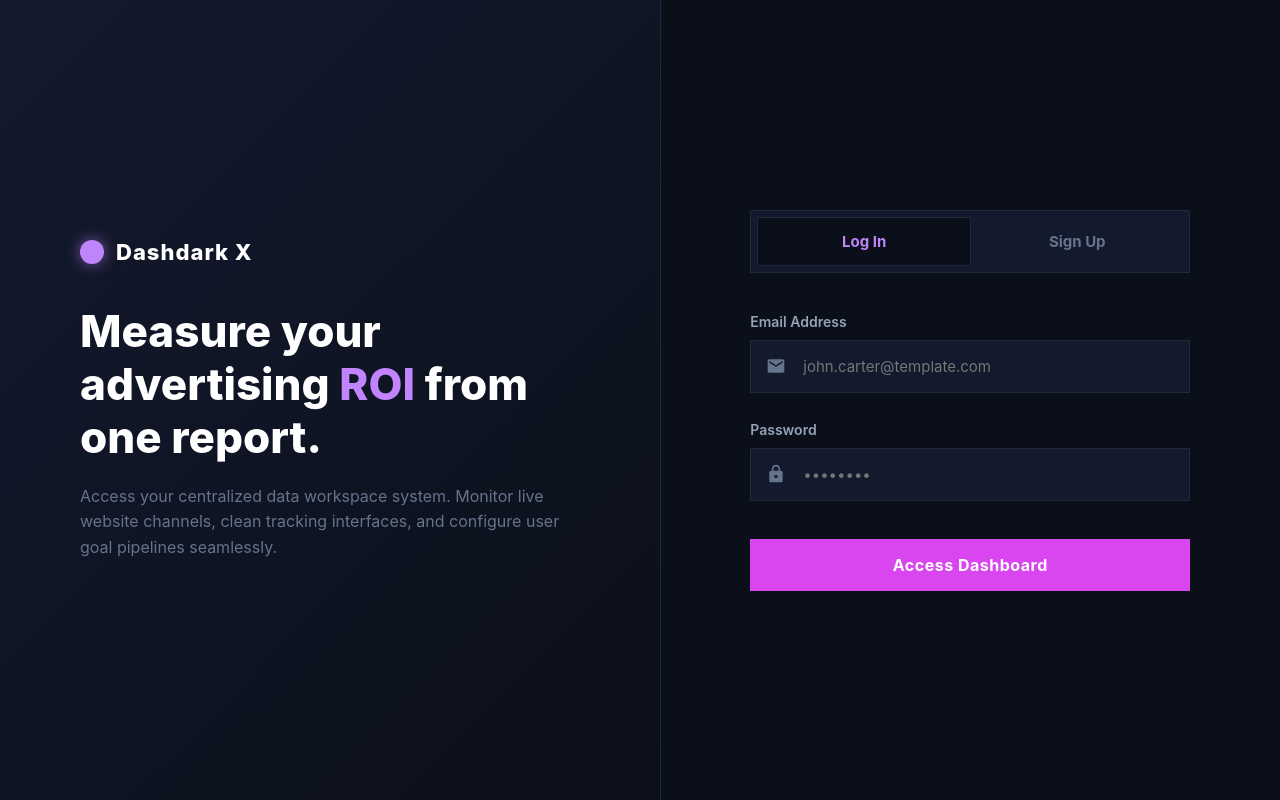
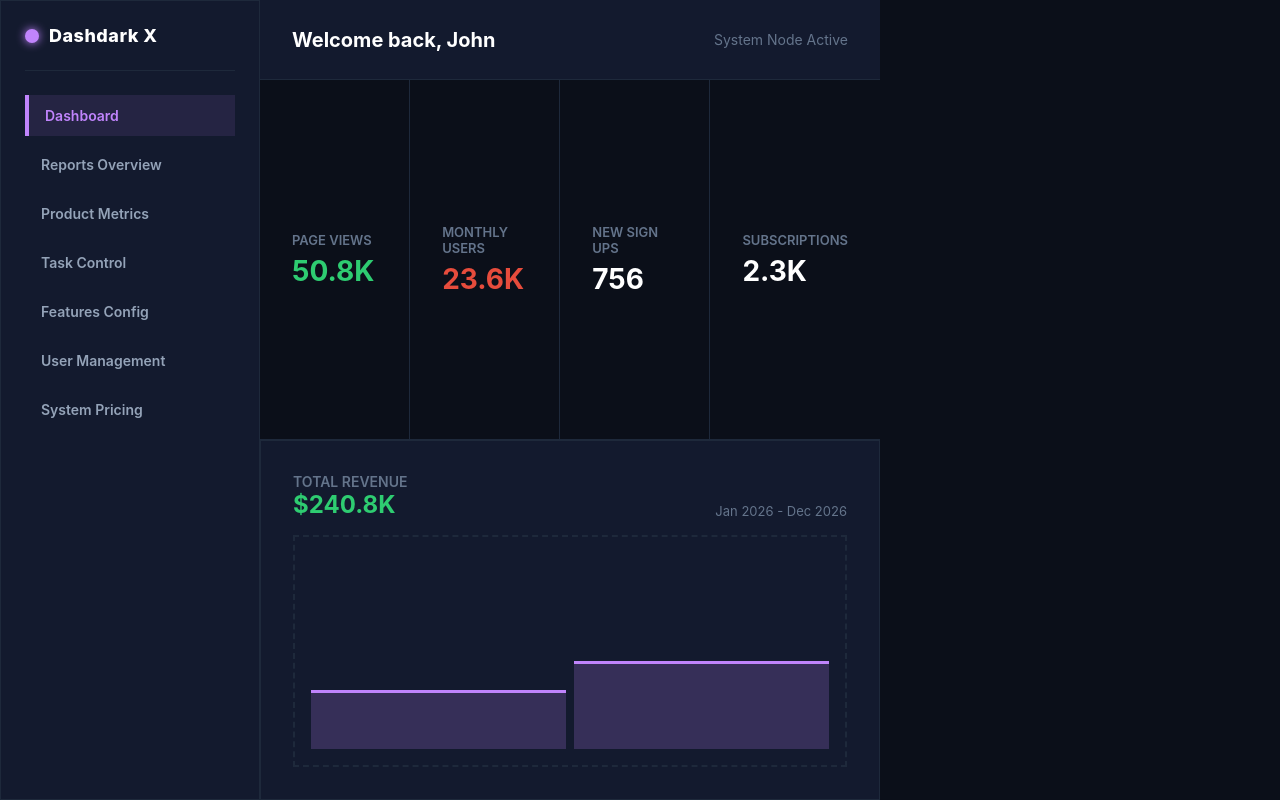
Before and after one commit to nayan2408/Signup-Page, a plain HTML site: page index.html in a window 1280 px wide. Drawn offline with Linux system fonts and the light colour scheme.

Commit message:
Update title and improve layout styles in index.html

```diff
--- a/index.html
+++ b/index.html
@@ -3,203 +3,270 @@
 <head>
     <meta charset="UTF-8">
     <meta name="viewport" content="width=device-width, initial-scale=1.0">
-    <title>Dashdark X - Enterprise Platform</title>
+    <title>Dashdark X - Complete Full Page Enterprise Platform</title>
     <style>
-        /* Fullscreen Layout Reset */
+        /* Force screen containment - zero margins, no blank gaps, no double scrollbars */
         * {
             box-sizing: border-box;
             margin: 0;
             padding: 0;
-            font-family: -apple-system, BlinkMacSystemFont, "Segoe UI", Roboto, Helvetica, Arial, sans-serif;
+            font-family: -apple-system, BlinkMacSystemFont, "Segoe UI", Roboto, sans-serif;
         }
 
-        body {
+        html, body {
+            width: 100%;
+            height: 100vh;
             background-color: #0b0f19;
-            min-height: 100vh;
-            display: flex;
+            color: #ffffff;
+            overflow: hidden;
         }
 
-        /* 50/50 Full Width Split Container */
-        .split-screen {
-            display: flex;
+        /* 3-Column Full Page Grid System spanning the absolute entire window */
+        .full-page-grid {
+            display: grid;
+            grid-template-columns: 260px 1fr 400px;
             width: 100vw;
-            min-height: 100vh;
+            height: 100vh;
         }
 
-        /* Left Side: Massive Branding & Analytics Welcome Panel */
-        .branding-side {
-            flex: 1;
-            background: linear-gradient(135deg, #131a2e 0%, #0b0f19 100%);
+        /* Common tile system styling to mimic dashboard data components */
+        .grid-tile {
+            background-color: #131a2e;
+            border: 1px solid #1e293b;
+            padding: 24px;
+            display: flex;
+            flex-direction: column;
+        }
+
+        /* COL 1: Structural Left Sidebar Panel */
+        .sidebar-panel {
+            grid-column: 1;
             border-right: 1px solid #1e293b;
+            justify-content: flex-start;
+            gap: 8px;
+        }
+
+        .brand-container {
+            display: flex;
+            align-items: center;
+            gap: 10px;
+            padding-bottom: 24px;
+            border-bottom: 1px solid #1e293b;
+            margin-bottom: 16px;
+        }
+
+        .brand-dot {
+            width: 14px;
+            height: 14px;
+            background-color: #c084fc;
+            border-radius: 50%;
+            box-shadow: 0 0 10px #c084fc;
+        }
+
+        .brand-txt {
+            font-size: 18px;
+            font-weight: 800;
+            letter-spacing: 0.5px;
+        }
+
+        .nav-item {
+            padding: 12px 16px;
+            color: #94a3b8;
+            font-size: 14px;
+            font-weight: 600;
+            cursor: pointer;
+            transition: all 0.2s;
+        }
+
+        .nav-item.active {
+            background-color: rgba(192, 132, 252, 0.1);
+            color: #c084fc;
+            border-left: 4px solid #c084fc;
+        }
+
+        /* COL 2: Central Analytics Monitor Space */
+        .analytics-space {
+            grid-column: 2;
+            display: grid;
+            grid-template-rows: 80px 1fr 1fr;
+            height: 100%;
+            background-color: #0b0f19;
+        }
+
+        .top-navbar {
+            grid-row: 1;
+            background-color: #131a2e;
+            border-bottom: 1px solid #1e293b;
+            display: flex;
+            align-items: center;
+            justify-content: space-between;
+            padding: 0 32px;
+        }
+
+        .navbar-title {
+            font-size: 20px;
+            font-weight: 700;
+        }
+
+        /* Sub-grid filling the top section of analytics window space */
+        .metrics-subgrid {
+            grid-row: 2;
+            display: grid;
+            grid-template-columns: repeat(4, 1fr);
+            border-bottom: 1px solid #1e293b;
+        }
+
+        .metric-card {
+            border-right: 1px solid #1e293b;
+            padding: 32px;
             display: flex;
             flex-direction: column;
             justify-content: center;
-            padding: 80px;
         }
 
-        .brand-logo-wrapper {
-            display: flex;
-            align-items: center;
-            gap: 12px;
-            margin-bottom: 40px;
+        .metric-card:last-child {
+            border-right: none;
         }
 
-        .brand-circle {
-            width: 24px;
-            height: 24px;
-            background-color: #c084fc;
-            border-radius: 50%;
-            box-shadow: 0 0 15px rgba(192, 132, 252, 0.6);
+        .metric-label {
+            font-size: 13px;
+            color: #64748b;
+            font-weight: 600;
+            text-transform: uppercase;
+            margin-bottom: 6px;
         }
 
-        .brand-title-text {
-            font-size: 22px;
-            font-weight: 800;
-            color: #ffffff;
-            letter-spacing: 1px;
+        .metric-val {
+            font-size: 28px;
+            font-weight: 700;
         }
 
-        .hero-title {
-            font-size: 44px;
-            font-weight: 800;
-            color: #ffffff;
-            line-height: 1.2;
-            margin-bottom: 20px;
+        .metric-val.green { color: #2ecc71; }
+        .metric-val.red { color: #e74c3c; }
+
+        /* Chart Simulation Visualization box filling the bottom row space */
+        .visualization-box {
+            grid-row: 3;
+            padding: 32px;
+            display: flex;
+            flex-direction: column;
+            justify-content: space-between;
         }
 
-        .hero-title span {
-            color: #c084fc;
+        .chart-header {
+            display: flex;
+            justify-content: space-between;
+            margin-bottom: 16px;
         }
 
-        .hero-subtitle {
-            font-size: 16px;
-            color: #64748b;
-            line-height: 1.6;
-            max-width: 500px;
+        .mock-graph-container {
+            flex: 1;
+            border: 2px dashed #1e293b;
+            display: flex;
+            align-items: flex-end;
+            gap: 8px;
+            padding: 16px;
         }
 
-        /* Right Side: Interactive Authentication Panel */
-        .form-side {
+        .mock-bar {
             flex: 1;
-            background-color: #0b0f19;
-            display: flex;
+            background-color: rgba(192, 132, 252, 0.2);
+            border-top: 3px solid #c084fc;
+            transition: height 0.5s;
+        }
+
+        /* COL 3: Structural Right Access & Authentication Panel */
+        .auth-panel {
+            grid-column: 3;
+            border-left: 1px solid #1e293b;
             justify-content: center;
             align-items: center;
-            padding: 60px;
+            padding: 48px;
         }
 
         .auth-wrapper {
             width: 100%;
-            max-width: 440px;
         }
 
-        /* Modern Navigation Control System */
-        .tab-bar {
+        .tab-menu {
             display: flex;
-            background-color: #131a2e;
-            padding: 6px;
-            margin-bottom: 40px;
+            background-color: #0b0f19;
+            padding: 4px;
+            margin-bottom: 32px;
             border: 1px solid #1e293b;
         }
 
-        .tab-item {
+        .tab-btn {
             flex: 1;
-            padding: 14px 0;
+            padding: 12px 0;
             background: none;
             border: none;
-            font-size: 15px;
+            font-size: 14px;
             font-weight: 700;
             color: #64748b;
             cursor: pointer;
-            text-align: center;
-            transition: all 0.2s ease;
         }
 
-        .tab-item.active {
-            background-color: #0b0f19;
+        .tab-btn.active {
+            background-color: #131a2e;
             color: #c084fc;
             border: 1px solid #1e293b;
         }
 
-        .panel-view {
+        .form-view {
             display: none;
         }
 
-        .panel-view.active {
+        .form-view.visible {
             display: block;
         }
 
-        /* Form Inputs with SVG Icon Wrappers */
-        .input-row {
-            margin-bottom: 28px;
+        .input-block {
+            margin-bottom: 24px;
         }
 
-        .input-row label {
+        .input-block label {
             display: block;
-            margin-bottom: 10px;
-            font-size: 14px;
+            margin-bottom: 8px;
+            font-size: 13px;
             font-weight: 600;
             color: #94a3b8;
         }
 
-        .input-container {
-            position: relative;
-            display: flex;
-            align-items: center;
-        }
-
-        .input-container svg {
-            position: absolute;
-            left: 16px;
-            width: 20px;
-            height: 20px;
-            fill: #64748b;
-            transition: fill 0.2s ease;
-        }
-
-        .input-container input {
+        .input-block input {
             width: 100%;
-            padding: 16px 16px 16px 52px;
+            padding: 14px;
             border: 1px solid #1e293b;
-            background-color: #131a2e;
+            background-color: #0b0f19;
             font-size: 15px;
             color: #ffffff;
             outline: none;
-            transition: all 0.2s ease;
         }
 
-        .input-container input:focus {
+        .input-block input:focus {
             border-color: #c084fc;
         }
 
-        .input-container input:focus + svg {
-            fill: #c084fc;
-        }
-
-        /* Expansive Action Buttons */
-        .submit-action {
+        .action-submit {
             width: 100%;
-            padding: 16px;
+            padding: 14px;
             border: none;
             background-color: #d946ef;
             color: #ffffff;
-            font-size: 16px;
+            font-size: 15px;
             font-weight: 700;
             cursor: pointer;
             letter-spacing: 0.5px;
-            transition: all 0.2s ease;
-            margin-top: 10px;
         }
 
-        .submit-action:hover {
+        .action-submit:hover {
             background-color: #c026d3;
-            box-shadow: 0 0 20px rgba(217, 70, 239, 0.4);
+            box-shadow: 0 0 15px rgba(217, 70, 239, 0.4);
         }
 
-        /* Notification Banner */
-        .notice-banner {
+        .sys-alert {
             margin-bottom: 24px;
-            padding: 14px;
+            padding: 12px;
             font-size: 14px;
             font-weight: 600;
             text-align: center;
@@ -208,81 +275,66 @@
             border: 1px solid #c084fc;
             color: #c084fc;
         }
-
-        /* Responsive collapse for small window viewing widths */
-        @media (max-width: 960px) {
-            .split-screen { flex-direction: column; }
-            .branding-side { padding: 40px; }
-            .form-side { padding: 40px; }
-        }
     </style>
 </head>
 <body>
 
-    <div class="split-screen">
+    <!-- Main Fullscreen Screen Layout Grid Frame -->
+    <div class="full-page-grid">
 
-        <!-- Left Banner Grid Section -->
-        <div class="branding-side">
-            <div class="brand-logo-wrapper">
-                <div class="brand-circle"></div>
-                <div class="brand-title-text">Dashdark X</div>
+        <!-- COL 1: Sidebar System Navigation Panel -->
+        <div class="grid-tile sidebar-panel">
+            <div class="brand-container">
+                <div class="brand-dot"></div>
+                <div class="brand-txt">Dashdark X</div>
             </div>
-            <h1 class="hero-title">Measure your advertising <span>ROI</span> from one report.</h1>
-            <p class="hero-subtitle">Access your centralized data workspace system. Monitor live website channels, clean tracking interfaces, and configure user goal pipelines seamlessly.</p>
+            <div class="nav-item active">Dashboard</div>
+            <div class="nav-item">Reports Overview</div>
+            <div class="nav-item">Product Metrics</div>
+            <div class="nav-item">Task Control</div>
+            <div class="nav-item">Features Config</div>
+            <div class="nav-item">User Management</div>
+            <div class="nav-item">System Pricing</div>
         </div>
 
-        <!-- Right System Input Section -->
-        <div class="form-side">
-            <div class="auth-wrapper">
+        <!-- COL 2: Analytics & Performance Workspace Data Stream -->
+        <div class="analytics-space">
+            <!-- Central Top Navbar -->
+            <div class="top-navbar">
+                <div class="navbar-title">Welcome back, John</div>
+                <div style="font-size: 14px; color: #64748b;">System Node Active</div>
+            </div>
 
-                <!-- Modern Segmented Tabs -->
-                <div class="tab-bar">
-                    <button class="tab-item active" id="loginTab" onclick="changeViewState('login')">Log In</button>
-                    <button class="tab-item" id="signupTab" onclick="changeViewState('signup')">Sign Up</button>
+            <!-- Horizontal Metrics Block (4 Grid Sub-Columns Edge-To-Edge) -->
+            <div class="metrics-subgrid">
+                <div class="metric-card">
+                    <div class="metric-label">Page views</div>
+                    <div class="metric-val green">50.8K</div>
                 </div>
+                <div class="metric-card">
+                    <div class="metric-label">Monthly users</div>
+                    <div class="metric-val red">23.6K</div>
+                </div>
+                <div class="metric-card">
+                    <div class="metric-label">New sign ups</div>
+                    <div class="metric-val">756</div>
+                </div>
+                <div class="metric-card">
+                    <div class="metric-label">Subscriptions</div>
+                    <div class="metric-val">2.3K</div>
+                </div>
+            </div>
 
-                <div id="noticeBanner" class="notice-banner"></div>
-
-                <!-- Log In Form Panel -->
-                <form id="loginFormPanel" class="panel-view active" onsubmit="executeSubmit(event, 'login')">
-                    <div class="input-row">
-                        <label for="loginEmail">Email Address</label>
-                        <div class="input-container">
-                            <!-- Envelope Mail Icon -->
-                            <svg viewBox="0 0 24 24"><path d="M20 4H4c-1.1 0-1.99.9-1.99 2L2 18c0 1.1.9 2 2 2h16c1.1 0 2-.9 2-2V6c0-1.1-.9-2-2-2zm0 4l-8 5-8-5V6l8 5 8-5v2z"/></svg>
-                            <input type="email" id="loginEmail" required placeholder="john.carter@template.com">
-                        </div>
+            <!-- Visualization System Grid Block -->
+            <div class="grid-tile visualization-box">
+                <div class="chart-header">
+                    <div>
+                        <div style="font-size: 14px; color: #64748b; font-weight: 600;">TOTAL REVENUE</div>
+                        <div style="font-size: 24px; font-weight: 700; color: #2ecc71;">$240.8K</div>
                     </div>
-                    <div class="input-row">
-                        <label for="loginPassword">Password</label>
-                        <div class="input-container">
-                            <!-- Lock Icon -->
-                            <svg viewBox="0 0 24 24"><path d="M18 8h-1V6c0-2.76-2.24-5-5-5S7 3.24 7 6v2H6c-1.1 0-2 .9-2 2v10c0 1.1.9 2 2 2h12c1.1 0 2-.9 2-2V10c0-1.1-.9-2-2-2zm-6 9c-1.1 0-2-.9-2-2s.9-2 2-2 2 .9 2 2-.9 2-2 2zm3.1-9H8.9V6c0-1.71 1.39-3.1 3.1-3.1 1.71 0 3.1 1.39 3.1 3.1v2z"/></svg>
-                            <input type="password" id="loginPassword" required placeholder="••••••••">
-                        </div>
-                    </div>
-                    <button type="submit" class="submit-action">Access Dashboard</button>
-                </form>
-
-                <!-- Sign Up Form Panel -->
-                <form id="signupFormPanel" class="panel-view" onsubmit="executeSubmit(event, 'signup')">
-                    <div class="input-row">
-                        <label for="signupUser">Account Username</label>
-                        <div class="input-container">
-                            <!-- User Silhouette Icon -->
-                            <svg viewBox="0 0 24 24"><path d="M12 12c2.21 0 4-1.79 4-4s-1.79-4-4-4-4 1.79-4 4 1.79 4 4 4zm0 2c-2.67 0-8 1.34-8 4v2h16v-2c0-2.66-5.33-4-8-4z"/></svg>
-                            <input type="text" id="signupUser" required placeholder="john_carter">
-                        </div>
-                    </div>
-                    <div class="input-row">
-                        <label for="signupEmail">Email Address</label>
-                        <div class="input-container">
-                            <!-- Envelope Mail Icon -->
-                            <svg viewBox="0 0 24 24"><path d="M20 4H4c-1.1 0-1.99.9-1.99 2L2 18c0 1.1.9 2 2 2h16c1.1 0 2-.9 2-2V6c0-1.1-.9-2-2-2zm0 4l-8 5-8-5V6l8 5 8-5v2z"/></svg>
-                            <input type="email" id="signupEmail" required placeholder="john.carter@template.com">
-                        </div>
-                    </div>
-                    <div class="input-row">
-                        <label for="signupPassword">Security Password</label>
-                        <div class="input-container">
-                            <!-- Lock Icon -->
+                    <div style="font-size: 13px; color: #64748b; align-self: flex-end;">Jan 2026 - Dec 2026</div>
+                </div>
+                <!-- Simulated Chart Bars -->
+                <div class="mock-graph-container">
+                    <div class="mock-bar" style="height: 30%;"></div>
+                    <div class="mock-bar" style="height: 45%;"></div>
```
